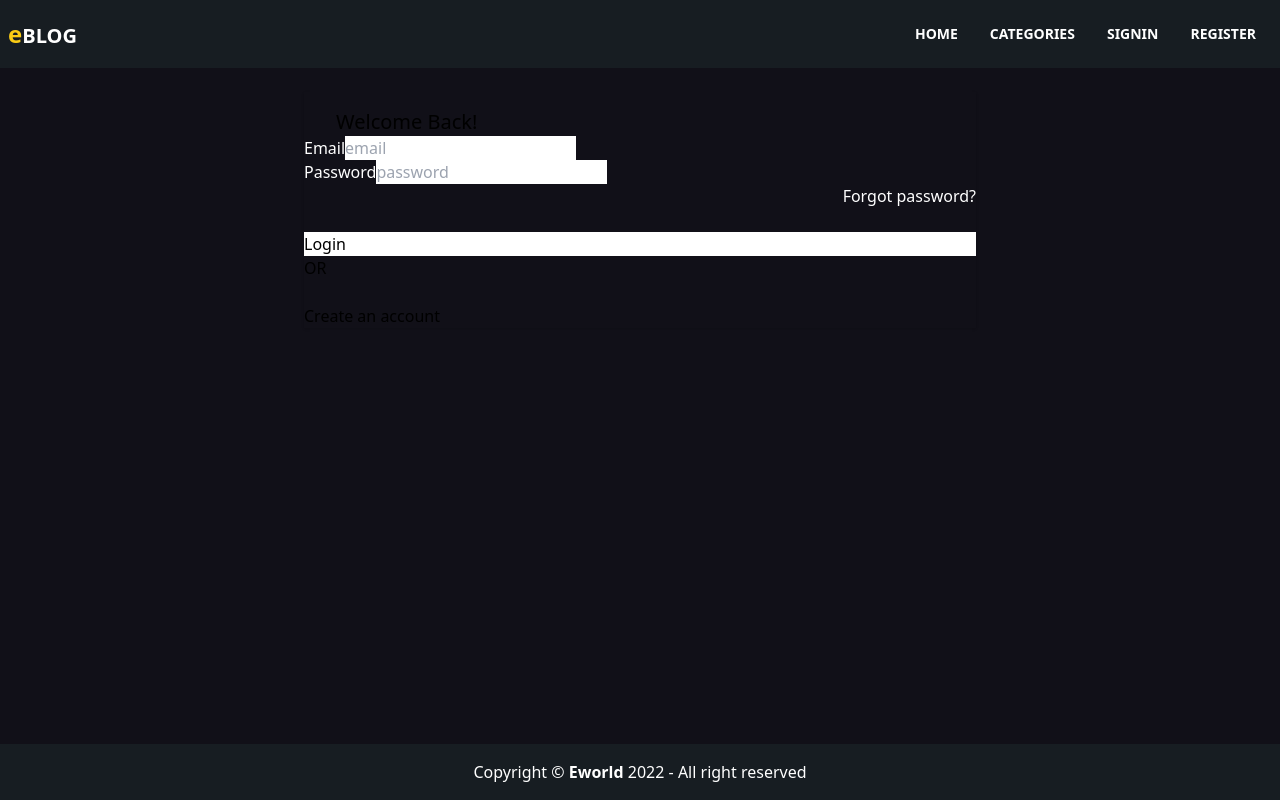
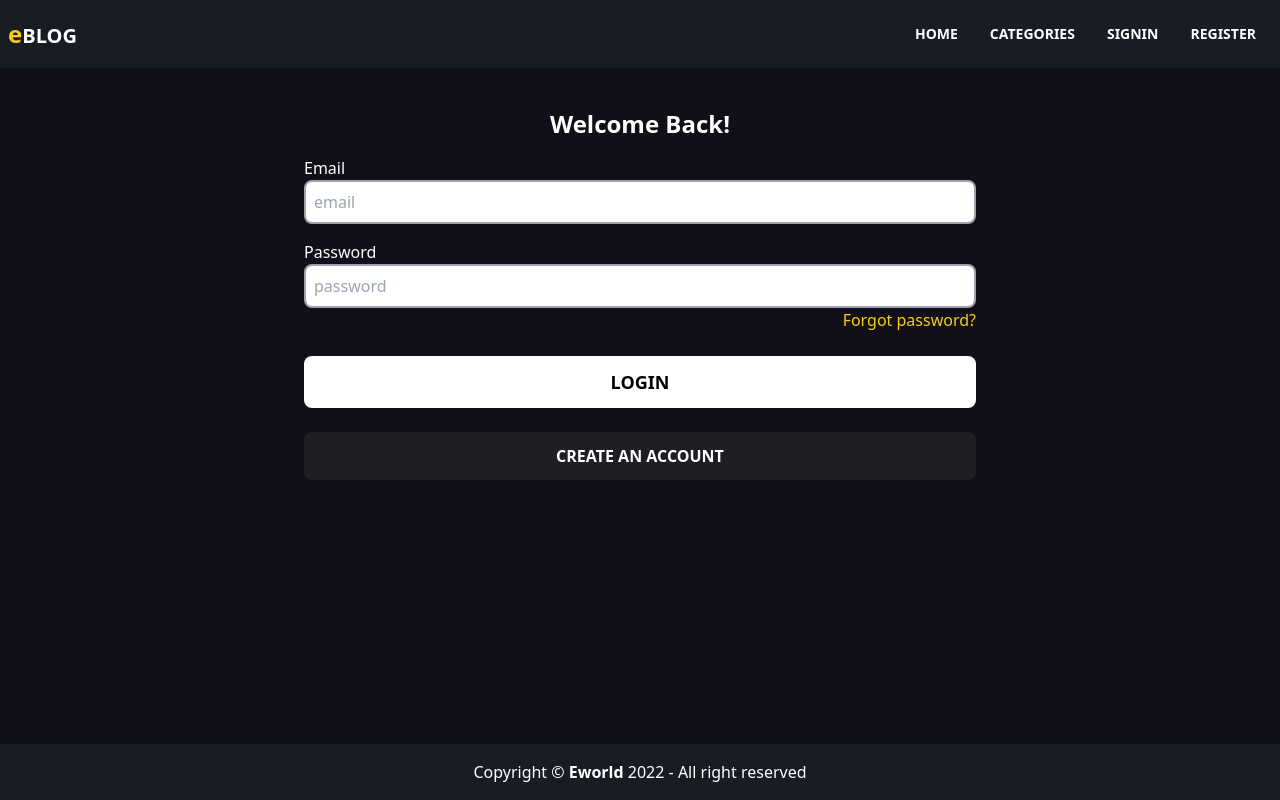
Before and after one commit to josephe44/eblog-app, a React (Create React App) app: page /signin in a window 1280 px wide. Built offline with nearby package versions, Linux system fonts and the light colour scheme; no server answers.

Commit message:
refactor the css

```diff
--- a/src/pages/SignIn.jsx
+++ b/src/pages/SignIn.jsx
@@ -48,14 +48,13 @@ function SignIn() {
 
   return (
     <div className="container mx-auto">
-      <div className="grid place-items-center mb-24">
-        <div className="card w-full max-w-2xl shadow bg-base-100 mt-6">
-          <div className="card-title mt-4 ml-8">
-            <h1 className="text-xl">Welcome Back!</h1>
+      <div className="grid place-items-center mb-24 mx-4">
+        <div className="w-full max-w-2xl shadow mt-6">
+          <div className="mt-4 text-center">
+            <h1 className="text-2xl font-bold text-white">Welcome Back!</h1>
           </div>
-          <div className="card-body">
           <form onSubmit={handleSubmit}>
-              <div className="form-control">
+            <div className="mt-4">
               <label className="label text-white">
                 <span className="label-text">Email</span>
               </label>
@@ -65,10 +64,10 @@ function SignIn() {
                 value={email}
                 onChange={handleChange}
                 placeholder="email"
-                  className="input input-bordered"
+                className="p-2 border-2 border-gray-400 rounded-lg w-full"
               />
             </div>
-              <div className="form-control">
+            <div className="mt-4">
               <label className="label text-white">
                 <span className="label-text">Password</span>
               </label>
@@ -78,27 +77,30 @@ function SignIn() {
                 value={password}
                 onChange={handleChange}
                 placeholder="password"
-                  className="input input-bordered"
+                className="p-2 border-2 border-gray-400 rounded-lg w-full"
               />
               <label className="label flex justify-end">
                 <Link
                   to="/forgot-password"
-                    className="label-text-alt link link-hover text-white"
+                  className="label-text-alt link link-hover text-yellow-400"
                 >
                   Forgot password?
                 </Link>
               </label>
             </div>
-              <div className="form-control mt-6 bg-white">
-                <button className="btn bg-neutral">Login</button>
+            <div className="mt-6">
+              <button className="bg-white text-black p-3 font-bold uppercase text-lg rounded-lg w-full">
+                Login
+              </button>
             </div>
           </form>
-            <div className="divider">OR</div>
-            <div className="form-control mt-6">
-              <Link to="/sign-up" className="btn btn-ghost">
+          <div className="mt-6 max-w-full">
+            <Link
+              to="/register"
+              className="block text-center bg-[#1f1e24] text-white p-3 font-bold uppercase text-md rounded-lg"
+            >
               Create an account
             </Link>
-            </div>
           </div>
         </div>
       </div>
```
Lines whose indentation alone changed are shown as unchanged.
